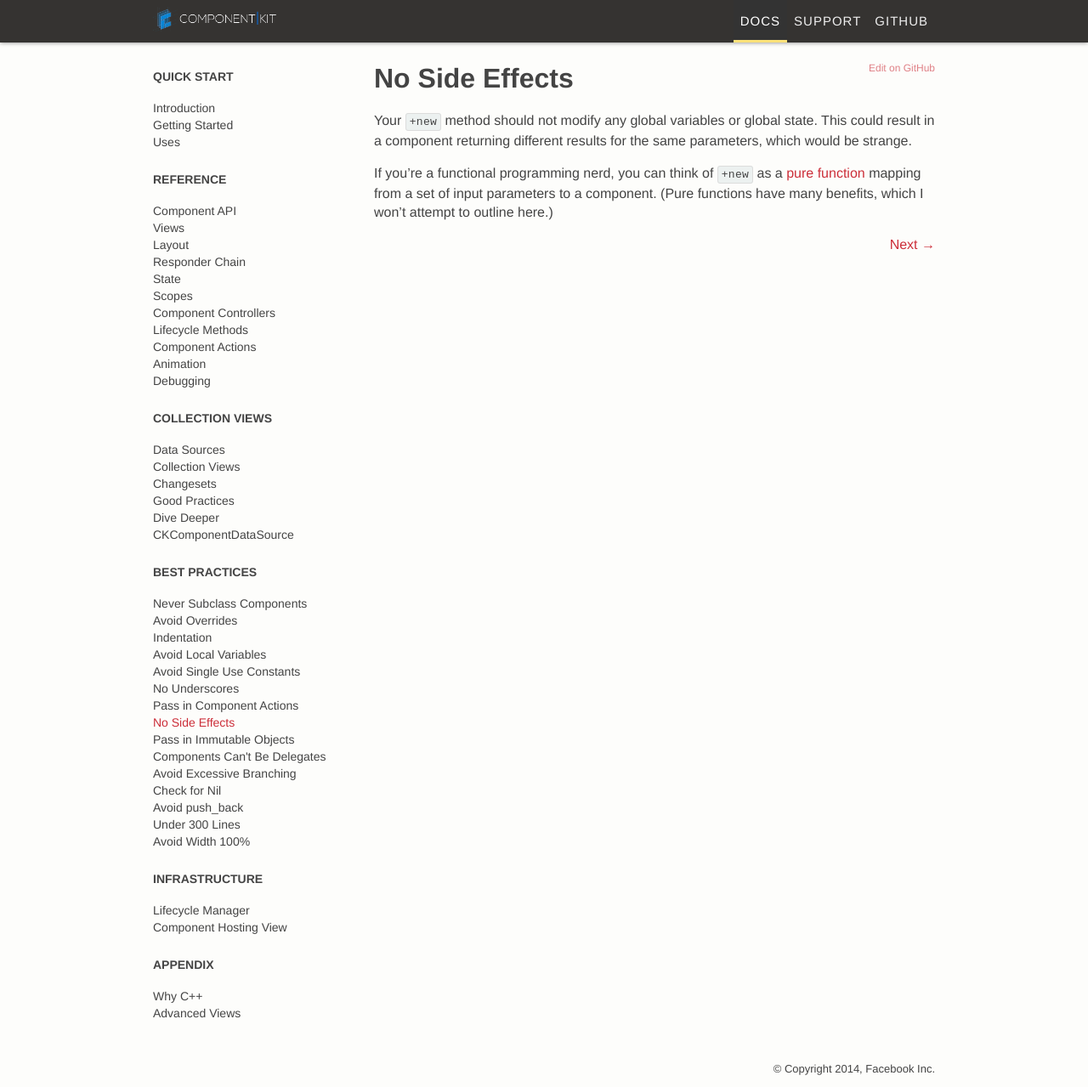
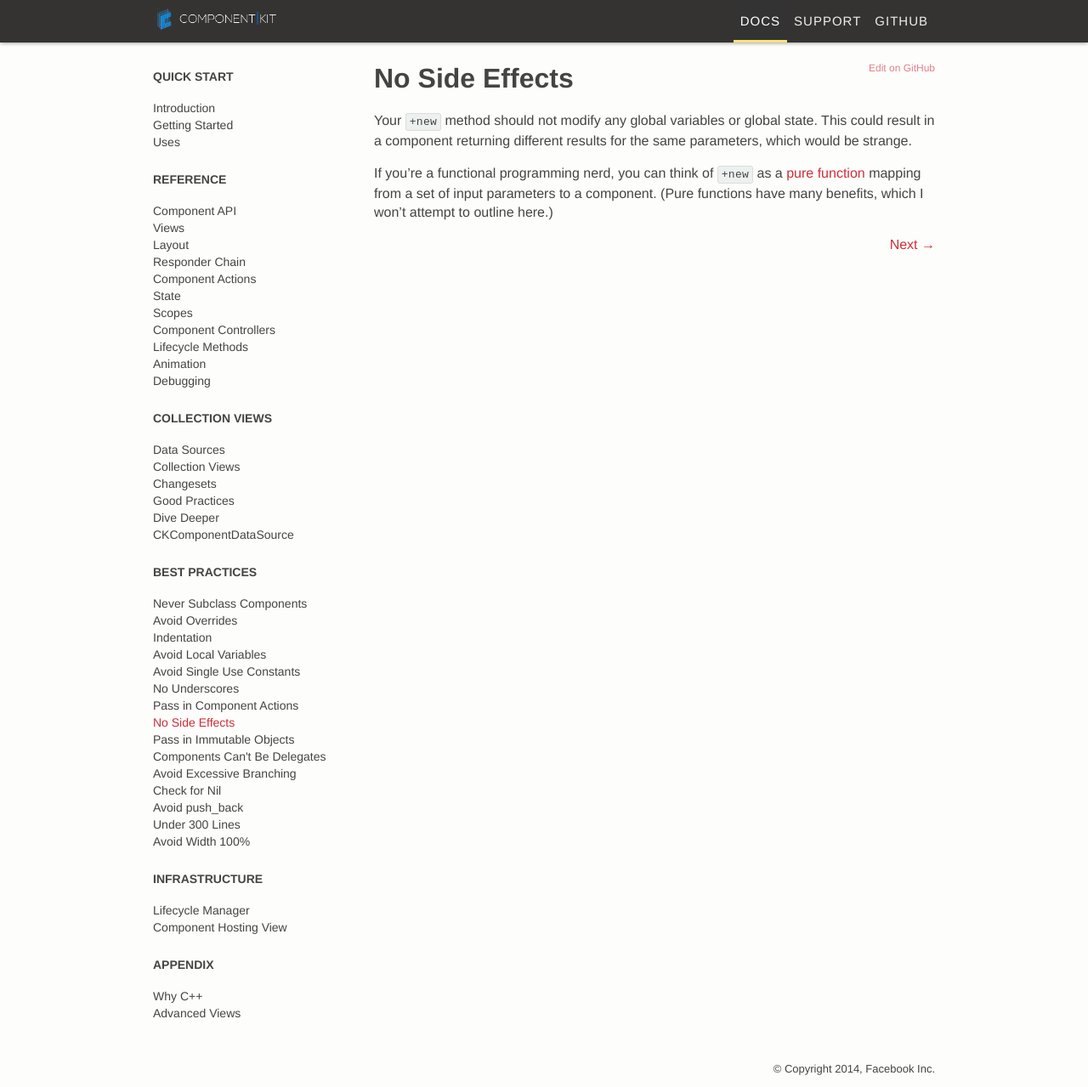
Before and after one commit to dstnbrkr/componentkit, a Jekyll site: the page built from _docs/no-side-effects.md, in a window 1280 px wide and 1279 px high. Shown: the whole window at 85% size. Built offline with Jekyll 4.4.1, drawn with Linux system fonts in a browser that asks for light colours; Markdown is read by kramdown in place of the engine named in the settings; comment, search, counter and statistics services are not loaded; some of the changed lines change nothing that is shown.

Commit message:
Reorder docs

```diff
--- a/_data/nav_docs.yml
+++ b/_data/nav_docs.yml
@@ -9,11 +9,11 @@
   - views
   - layout
   - responder-chain
+  - component-actions
   - state
   - scopes
   - component-controllers
   - lifecycle-methods
-  - component-actions
   - animation
   - debugging
 - title: Collection Views
```
